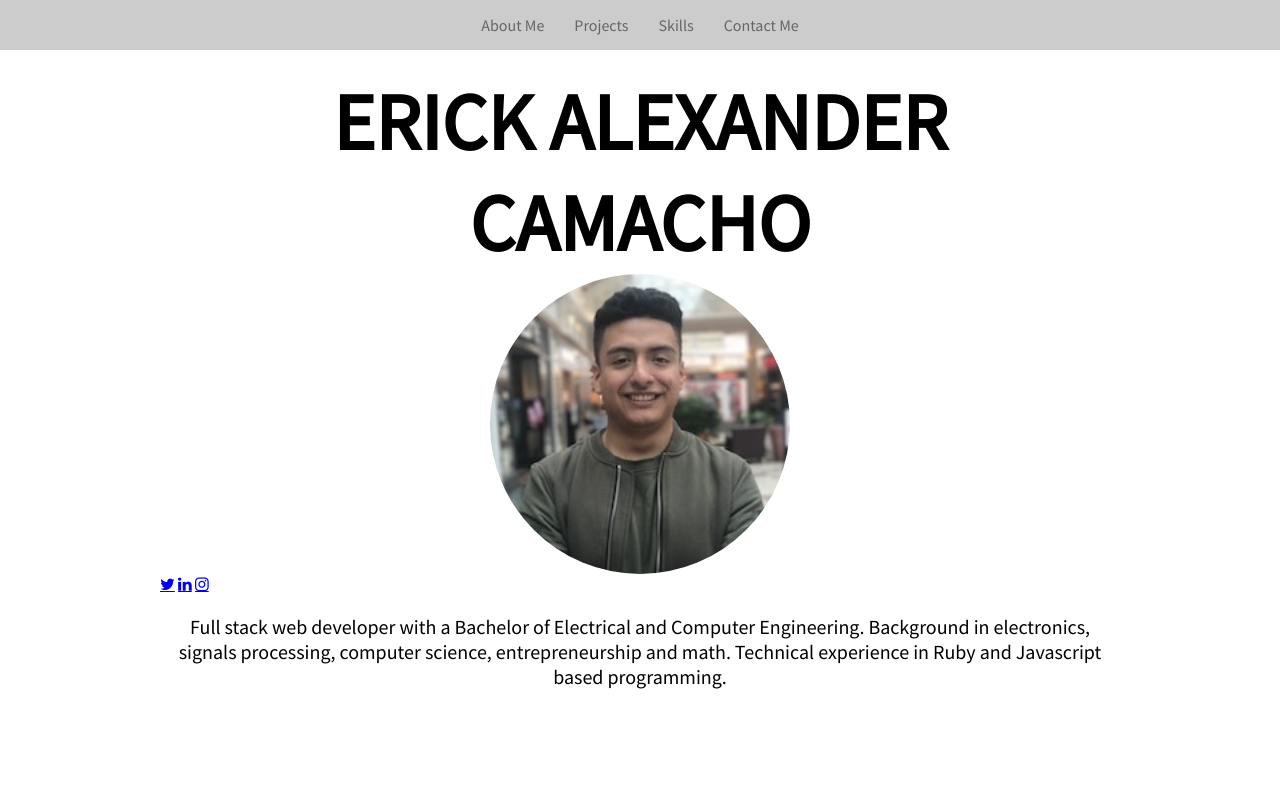
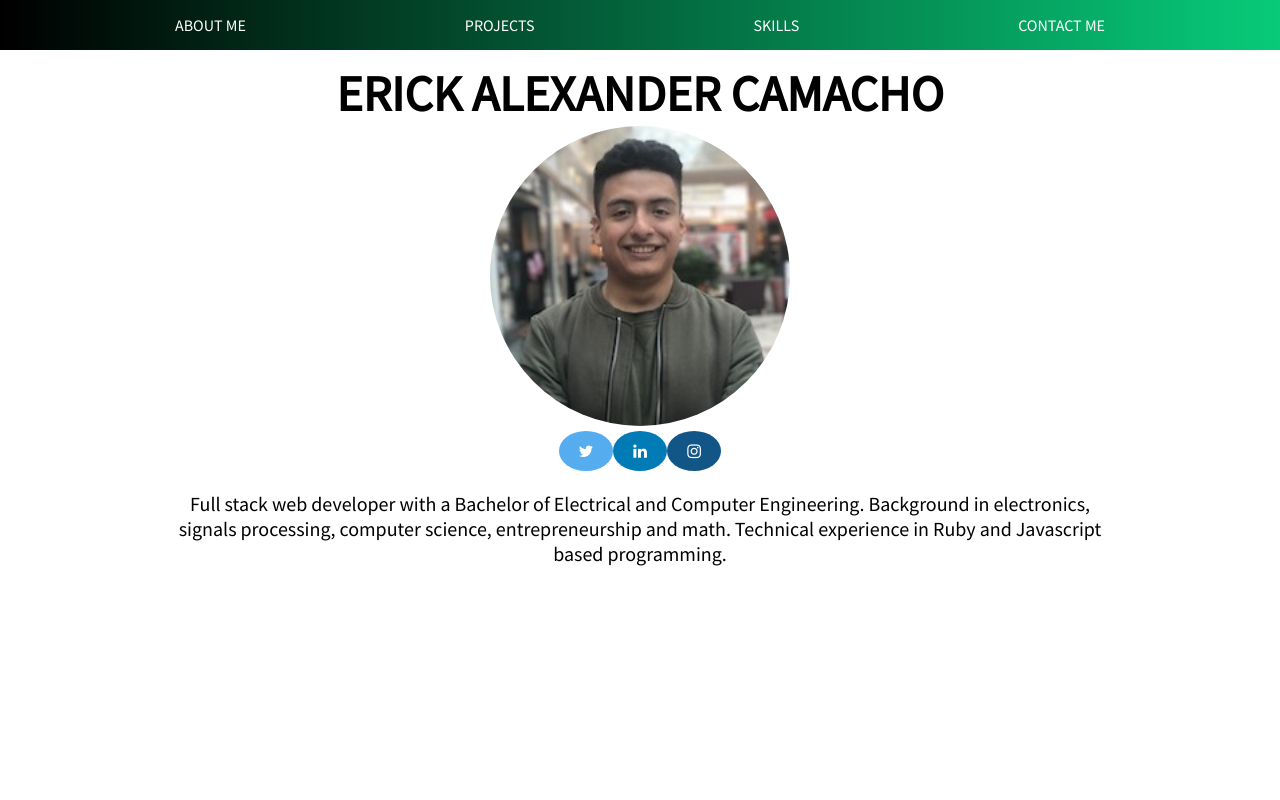
Before and after one commit to erickalexander/erickalexander.github.io, a plain HTML site: page index.html in a window 1280 px wide. Shown: the top 800 px of the page. Drawn offline with nearby package versions, Linux system fonts and the light colour scheme.

Commit message:
about me section done

```diff
--- a/css/long-scrolly.css
+++ b/css/long-scrolly.css
@@ -16,7 +16,8 @@ html, body {
 	top: 0; /* required - makes sure the menu sits where it's supposed to sit */
 	z-index: 1000; /* required - makes sure the menu doesn't get covered by anything else */
 	width: 100%; /* required - makes the menu go all the way across the viewport */
-	background-color: #ccc;
+	background: linear-gradient(to right,black, #07cb79);
+  text-transform: uppercase;
 }
 .main-menu ul {
 	/* standard removal of UL styles */
@@ -26,13 +27,14 @@ html, body {
 
 	/* required - get LIs to line-up side-by-side */
 	display: flex;
-	justify-content: center; /* optional - lookup lots of options */
+	justify-content: space-between;; /* optional - lookup lots of options */
+
 }
 .main-menu a {
 	/* typical - make links look/act like buttons */
 	display: block;
 	padding: 15px;
-	color: #666;
+	color: white;
 	text-decoration: none;
 }
 .main-menu a:hover { color: #07cb79; }
--- a/css/styles.css
+++ b/css/styles.css
@@ -18,11 +18,14 @@ body{
 
 }
 
+
+
+
 .header{
   text-align: center;
   margin-bottom: 1px;
   text-transform: uppercase;
-  font-size: 80px;
+  font-size: 50px;
 }
 
 .intro{
@@ -30,14 +33,42 @@ body{
   text-align: center;
 }
 
+/* SOCIAL MEDIA BUTTONS CSS */
+/* ============================== */
 .logos{
-
+  padding-top: 5px;
+  display: flex;
+  justify-content: center;
 
 }
+.fa {
+    padding: 12px;
+    font-size: 10px;
+    width: 30px;
+    text-align: center;
+    text-decoration: none;
+    border-radius: 50%;
+}
+
+.fa-twitter {
+    background: #55ACEE;
+    color: white;
+}
+.fa-linkedin {
+  background: #007bb5;
+  color: white;
+}
+
+.fa-instagram {
+  background: #125688;
+  color: white;
+}
+
+/* ============================== */
 
 
 section{
-  padding-top: 5px;
+  padding-top: 20px;
   height: 100%;
   width: 100%;
 }
--- a/index.html
+++ b/index.html
@@ -31,9 +31,9 @@
         <h1 class="header">Erick Alexander Camacho</h1>
         <img class="main-image" src="images/erick.JPG" alt="erick">
         <div class="logos">
-          <a href="#" class="fa fa-twitter"></a>
-          <a href="#" class="fa fa-linkedin"></a>
-          <a href="#" class="fa fa-instagram"></a>
+          <a href="https://twitter.com/erickcodes" target="_blank" class="fa fa-twitter"></a>
+          <a href="https://www.linkedin.com/in/erickcamacho1/"  target="_blank" class="fa fa-linkedin"></a>
+          <a href="http://instagram.com/erickcodes"  target="_blank" class="fa fa-instagram"></a>
         </div>
 
         <p class="intro">Full stack web developer with a Bachelor of Electrical and Computer Engineering. Background in electronics, signals processing, computer science, entrepreneurship and math. Technical experience in Ruby and Javascript based programming.</p>
```
